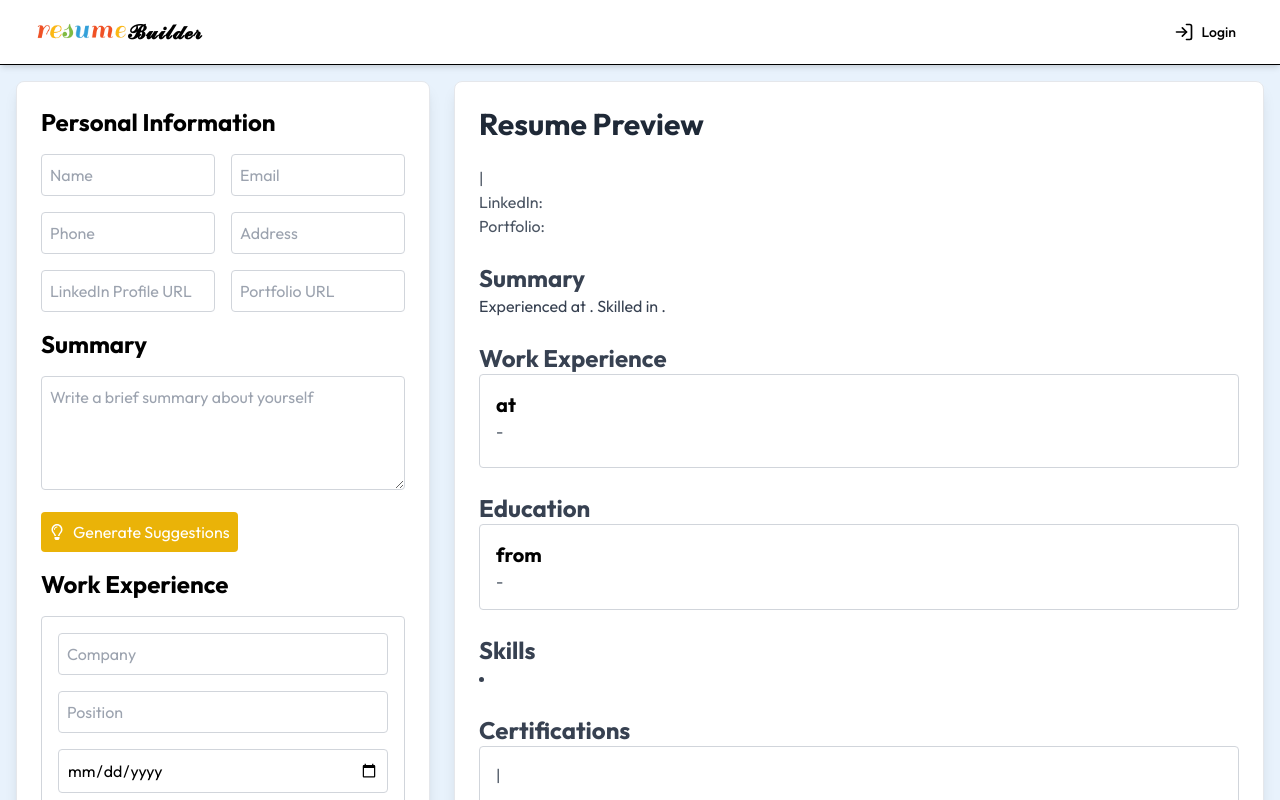
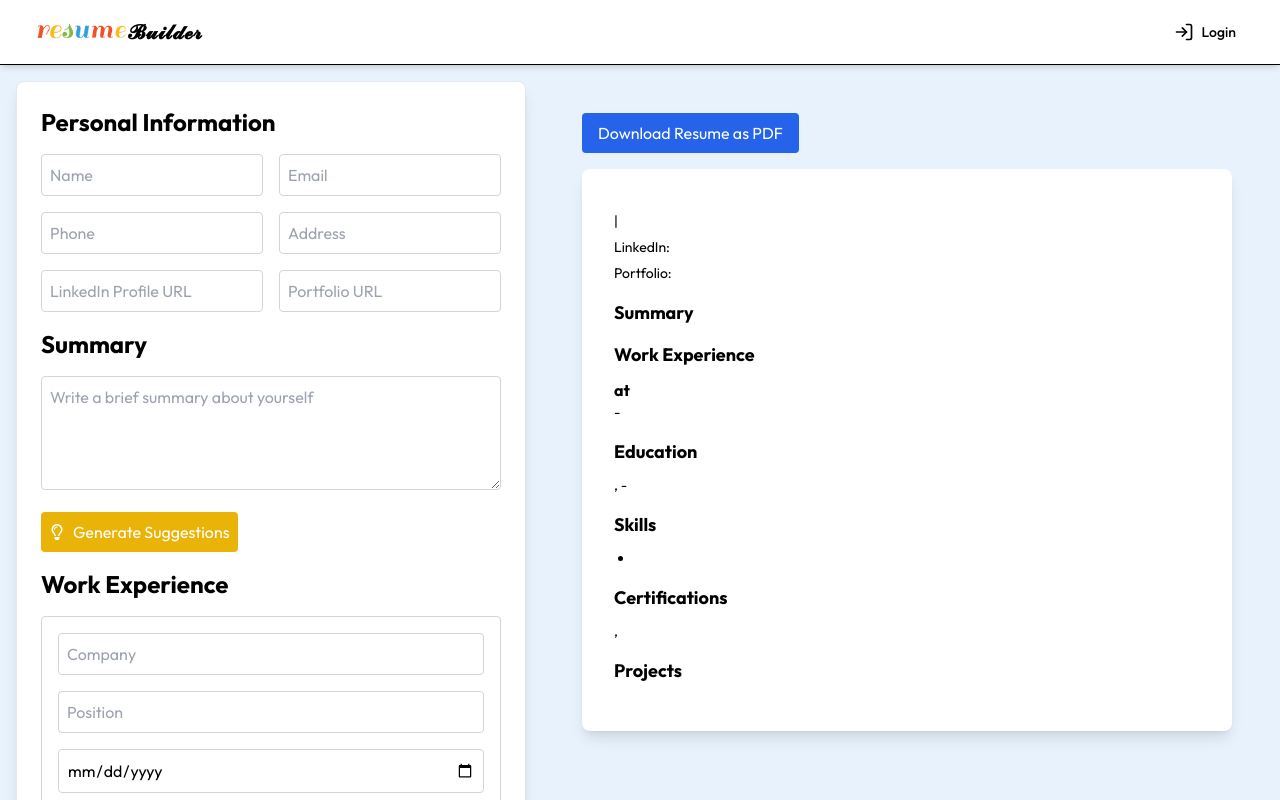
Before and after one commit to Mohammmedrafique/ai-resume-builder, a React (Vite) app in the folder client/: page /home in a window 1280 px wide. Shown: the top 800 px of the page. Built offline with nearby package versions, Linux system fonts and the light colour scheme.

Commit message:
first issue

```diff
--- a/client/package.json
+++ b/client/package.json
@@ -11,13 +11,13 @@
   },
   "dependencies": {
     "axios": "^1.7.2",
-    "core-js": "^3.37.1",
     "dotenv": "^16.4.5",
     "html2canvas": "^1.4.1",
     "jspdf": "^2.5.1",
     "lucide-react": "^0.411.0",
     "react": "^18.3.1",
     "react-dom": "^18.3.1",
+    "react-hook-form": "^7.52.1",
     "react-icons": "^5.2.1",
     "react-router-dom": "^6.25.1",
     "react-toastify": "^10.0.5"
--- a/client/src/pages/ResumeDetail.jsx
+++ b/client/src/pages/ResumeDetail.jsx
@@ -1,20 +1,177 @@
-const ResumeDetail = ({ resume, onClose }) => {
+// const ResumeDetail = ({ resume, onClose }) => {
+//   // Function to generate a summary from work experience
+//   const generateSummary = (workExperience) => {
+//     const latestJob = workExperience[0];
+//     return `Experienced ${latestJob.position} with a background in ${
+//       latestJob.company
+//     }. Skilled in ${resume.skills.join(", ")}.`;
+//   };
+
+//   return (
+//     <div className="bg-white p-6 rounded-lg shadow-lg border border-gray-200">
+//       <button
+//         onClick={onClose}
+//         className="px-4 py-2 bg-gray-600 text-white font-semibold rounded-lg shadow-md hover:bg-gray-700 transition duration-300 mb-4"
+//       >
+//         Back
+//       </button>
+//       <header className="border-b border-gray-300 pb-4 mb-6">
+//         <h1 className="text-3xl font-bold text-gray-900">
+//           {resume.personalInfo?.name || "Name Not Available"}
+//         </h1>
+//         <p className="text-gray-600">
+//           {resume.personalInfo?.email || "Email Not Available"} |{" "}
+//           {resume.personalInfo?.phone || "Phone Not Available"}
+//         </p>
+//         <p className="text-gray-600">
+//           {resume.personalInfo?.address || "Location Not Available"} |
+//           <a
+//             href={resume.personalInfo?.linkedin || "#"}
+//             className="text-blue-500 hover:underline"
+//           >
+//             {resume.personalInfo?.linkedin || "LinkedIn Not Available"}
+//           </a>
+//         </p>
+//       </header>
+
+//       {/* Summary */}
+//       <section className="mb-8">
+//         <h2 className="text-2xl font-semibold text-gray-800 border-b border-gray-300 pb-2">
+//           Summary
+//         </h2>
+//         <p className="text-gray-700">
+//           {generateSummary(resume.workExperience)}
+//         </p>
+//       </section>
+
+//       {/* Work Experience */}
+//       <section className="mb-8">
+//         <h2 className="text-2xl font-semibold text-gray-800 border-b border-gray-300 pb-2">
+//           Work Experience
+//         </h2>
+//         {resume.workExperience?.map((exp, idx) => (
+//           <div key={idx} className="mb-6">
+//             <h3 className="text-xl font-semibold text-gray-800">
+//               {exp.position || "Position Not Available"}
+//             </h3>
+//             <p className="text-gray-600">
+//               {exp.company || "Company Not Available"} |{" "}
+//               {new Date(exp.startDate).toLocaleDateString()} -{" "}
+//               {new Date(exp.endDate).toLocaleDateString()}
+//             </p>
+//             <p className="text-gray-700">
+//               {exp.description || "Description Not Available"}
+//             </p>
+//           </div>
+//         ))}
+//       </section>
+
+//       {/* Education */}
+//       <section className="mb-8">
+//         <h2 className="text-2xl font-semibold text-gray-800 border-b border-gray-300 pb-2">
+//           Education
+//         </h2>
+//         {resume.education?.map((edu, idx) => (
+//           <div key={idx} className="mb-6">
+//             <h3 className="text-xl font-semibold text-gray-800">
+//               {edu.institution || "Institution Not Available"}
+//             </h3>
+//             <p className="text-gray-600">
+//               {edu.degree || "Degree Not Available"} |{" "}
+//               {new Date(edu.startDate).toLocaleDateString()} -{" "}
+//               {new Date(edu.endDate).toLocaleDateString()}
+//             </p>
+//           </div>
+//         ))}
+//       </section>
+
+//       {/* Skills */}
+//       <section className="mb-8">
+//         <h2 className="text-2xl font-semibold text-gray-800 border-b border-gray-300 pb-2">
+//           Skills
+//         </h2>
+//         <p className="text-gray-700">{(resume.skills || []).join(", ")}</p>
+//       </section>
+
+//       {/* Certifications */}
+//       <section className="mb-8">
+//         <h2 className="text-2xl font-semibold text-gray-800 border-b border-gray-300 pb-2">
+//           Certifications
+//         </h2>
+//         <ul className="list-disc list-inside text-gray-700">
+//           {(resume.certifications || []).map((cert, idx) => (
+//             <li key={idx}>{cert.name || "Certification Not Available"}</li>
+//           ))}
+//         </ul>
+//       </section>
+
+//       {/* Projects */}
+//       <section className="mb-8">
+//         <h2 className="text-2xl font-semibold text-gray-800 border-b border-gray-300 pb-2">
+//           Projects
+//         </h2>
+//         {resume.projects?.map((proj, idx) => (
+//           <div key={idx} className="mb-6">
+//             <h3 className="text-xl font-semibold text-gray-800">
+//               {proj.name || "Project Not Available"}
+//             </h3>
+//             <p className="text-gray-600">{proj.date || "Date Not Available"}</p>
+//           </div>
+//         ))}
+//       </section>
+//     </div>
+//   );
+// };
+
+// export default ResumeDetail;
+import React, { useRef } from 'react';
+import { jsPDF } from 'jspdf';
+
+const ResumeDetail = ({ resume = {}, onClose }) => {
+  const resumeRef = useRef(null);
+
+  const generatePDF = () => {
+    const doc = new jsPDF({
+      unit: 'px',
+      format: 'a4',
+      putOnlyUsedFonts: true
+    });
+
+    doc.html(resumeRef.current, {
+      callback: function (doc) {
+        doc.save('resume.pdf');
+      },
+      x: 15,
+      y: 15,
+      width: doc.internal.pageSize.getWidth(),
+      windowWidth: 750
+    });
+  };
+
   // Function to generate a summary from work experience
   const generateSummary = (workExperience) => {
+    if (!workExperience || workExperience.length === 0) return "No work experience available.";
     const latestJob = workExperience[0];
-    return `Experienced ${latestJob.position} with a background in ${
-      latestJob.company
-    }. Skilled in ${resume.skills.join(", ")}.`;
+    return `Experienced ${latestJob.position} with a background in ${latestJob.company}. Skilled in ${resume.skills?.join(", ") || "various skills"}.`;
   };
 
   return (
     <div className="bg-white p-6 rounded-lg shadow-lg border border-gray-200">
+      <div className="flex justify-between mb-4">
         <button
           onClick={onClose}
-        className="px-4 py-2 bg-gray-600 text-white font-semibold rounded-lg shadow-md hover:bg-gray-700 transition duration-300 mb-4"
+          className="px-4 py-2 bg-gray-600 text-white font-semibold rounded-lg shadow-md hover:bg-gray-700 transition duration-300"
         >
           Back
         </button>
+        <button
+          onClick={generatePDF}
+          className="px-4 py-2 bg-blue-600 text-white font-semibold rounded-lg shadow-md hover:bg-blue-700 transition duration-300"
+        >
+          Download as PDF
+        </button>
+      </div>
+      <div ref={resumeRef}>
         <header className="border-b border-gray-300 pb-4 mb-6">
           <h1 className="text-3xl font-bold text-gray-900">
             {resume.personalInfo?.name || "Name Not Available"}
@@ -24,7 +181,7 @@ const ResumeDetail = ({ resume, onClose }) => {
             {resume.personalInfo?.phone || "Phone Not Available"}
           </p>
           <p className="text-gray-600">
-          {resume.personalInfo?.address || "Location Not Available"} |
+            {resume.personalInfo?.address || "Location Not Available"} |{" "}
             <a
               href={resume.personalInfo?.linkedin || "#"}
               className="text-blue-500 hover:underline"
@@ -49,7 +206,8 @@ const ResumeDetail = ({ resume, onClose }) => {
           <h2 className="text-2xl font-semibold text-gray-800 border-b border-gray-300 pb-2">
             Work Experience
           </h2>
-        {resume.workExperience?.map((exp, idx) => (
+          {resume.workExperience?.length > 0 ? (
+            resume.workExperience.map((exp, idx) => (
               <div key={idx} className="mb-6">
                 <h3 className="text-xl font-semibold text-gray-800">
                   {exp.position || "Position Not Available"}
@@ -63,7 +221,10 @@ const ResumeDetail = ({ resume, onClose }) => {
                   {exp.description || "Description Not Available"}
                 </p>
               </div>
-        ))}
+            ))
+          ) : (
+            <p className="text-gray-700">No work experience available.</p>
+          )}
         </section>
 
         {/* Education */}
@@ -71,7 +232,8 @@ const ResumeDetail = ({ resume, onClose }) => {
           <h2 className="text-2xl font-semibold text-gray-800 border-b border-gray-300 pb-2">
             Education
           </h2>
-        {resume.education?.map((edu, idx) => (
+          {resume.education?.length > 0 ? (
+            resume.education.map((edu, idx) => (
               <div key={idx} className="mb-6">
                 <h3 className="text-xl font-semibold text-gray-800">
                   {edu.institution || "Institution Not Available"}
@@ -82,7 +244,10 @@ const ResumeDetail = ({ resume, onClose }) => {
                   {new Date(edu.endDate).toLocaleDateString()}
                 </p>
               </div>
-        ))}
+            ))
+          ) : (
+            <p className="text-gray-700">No education available.</p>
+          )}
         </section>
 
         {/* Skills */}
@@ -90,7 +255,7 @@ const ResumeDetail = ({ resume, onClose }) => {
           <h2 className="text-2xl font-semibold text-gray-800 border-b border-gray-300 pb-2">
             Skills
           </h2>
-        <p className="text-gray-700">{(resume.skills || []).join(", ")}</p>
+          <p className="text-gray-700">{(resume.skills || []).join(", ") || "No skills available."}</p>
         </section>
 
         {/* Certifications */}
@@ -98,11 +263,15 @@ const ResumeDetail = ({ resume, onClose }) => {
           <h2 className="text-2xl font-semibold text-gray-800 border-b border-gray-300 pb-2">
             Certifications
           </h2>
+          {resume.certifications?.length > 0 ? (
             <ul className="list-disc list-inside text-gray-700">
-          {(resume.certifications || []).map((cert, idx) => (
+              {resume.certifications.map((cert, idx) => (
                 <li key={idx}>{cert.name || "Certification Not Available"}</li>
               ))}
             </ul>
+          ) : (
+            <p className="text-gray-700">No certifications available.</p>
+          )}
         </section>
 
         {/* Projects */}
@@ -110,15 +279,20 @@ const ResumeDetail = ({ resume, onClose }) => {
           <h2 className="text-2xl font-semibold text-gray-800 border-b border-gray-300 pb-2">
             Projects
           </h2>
-        {resume.projects?.map((proj, idx) => (
+          {resume.projects?.length > 0 ? (
+            resume.projects.map((proj, idx) => (
               <div key={idx} className="mb-6">
                 <h3 className="text-xl font-semibold text-gray-800">
                   {proj.name || "Project Not Available"}
                 </h3>
                 <p className="text-gray-600">{proj.date || "Date Not Available"}</p>
               </div>
-        ))}
+            ))
+          ) : (
+            <p className="text-gray-700">No projects available.</p>
+          )}
         </section>
+      </div>
     </div>
   );
 };
--- a/client/src/pages/ResumePreview.jsx
+++ b/client/src/pages/ResumePreview.jsx
@@ -1,152 +1,173 @@
-const ResumePreview = ({ resume }) => {
-  // Function to generate a summary from work experience
-  const generateSummary = (workExperience) => {
-    if (workExperience.length === 0) return "No work experience provided.";
+import { useRef } from "react";
+import { jsPDF } from "jspdf";
 
-    const latestJob = workExperience[0];
-    return `Experienced ${latestJob.position} at ${
-      latestJob.company
-    }. Skilled in ${resume.skills.join(", ")}.`;
+const ResumeWithPDFDownload = ({ resume }) => {
+  const resumeRef = useRef(null);
+
+  const generatePDF = () => {
+    const doc = new jsPDF();
+
+    doc.html(resumeRef.current, {
+      callback: function (doc) {
+        doc.save("resume.pdf");
+      },
+      x: 15,
+      y: 15,
+      width: 170,
+      windowWidth: 650,
+    });
   };
 
   return (
-    <div className="w-full max-w-full p-6 bg-white rounded-lg shadow-lg border border-gray-200">
-      <h2 className="text-3xl font-bold mb-6 text-gray-800">Resume Preview</h2>
+    <div className="max-w-4xl mx-auto p-8">
+      <button
+        onClick={generatePDF}
+        className="mb-4 px-4 py-2 bg-blue-600 text-white rounded hover:bg-blue-700 transition duration-300"
+      >
+        Download Resume as PDF
+      </button>
 
-      {/* Personal Information */}
-      <div className="mb-6">
-        <h3 className="text-2xl font-semibold text-gray-700">
+      <div
+        ref={resumeRef}
+        className="bg-white p-8 shadow-lg rounded-lg"
+        style={{ width: "650px" }}
+      >
+        <h1
+          style={{ fontSize: "24px", fontWeight: "bold", marginBottom: "10px" }}
+        >
           {resume.personalInfo.name}
-        </h3>
-        <p className="text-gray-600">
+        </h1>
+        <p style={{ fontSize: "14px", marginBottom: "5px" }}>
           {resume.personalInfo.email} | {resume.personalInfo.phone}
         </p>
-        <p className="text-gray-600">{resume.personalInfo.address}</p>
-        <p className="text-gray-600">
-          LinkedIn:{" "}
-          <a href={resume.personalInfo.linkedin} className="text-blue-600">
-            {resume.personalInfo.linkedin}
-          </a>
+        <p style={{ fontSize: "14px", marginBottom: "5px" }}>
+          {resume.personalInfo.address}
         </p>
-        <p className="text-gray-600">
-          Portfolio:{" "}
-          <a href={resume.personalInfo.portfolio} className="text-blue-600">
-            {resume.personalInfo.portfolio}
-          </a>
+        <p style={{ fontSize: "14px", marginBottom: "5px" }}>
+          LinkedIn: {resume.personalInfo.linkedin}
         </p>
-      </div>
+        <p style={{ fontSize: "14px", marginBottom: "15px" }}>
+          Portfolio: {resume.personalInfo.portfolio}
+        </p>
 
-      {/* Summary */}
-      <div className="mb-6">
-        <h3 className="text-2xl font-semibold text-gray-700">Summary</h3>
-        <p className="text-gray-700">
-          {resume.summary || generateSummary(resume.workExperience)}
+        <h2
+          style={{
+            fontSize: "18px",
+            fontWeight: "bold",
+            marginTop: "15px",
+            marginBottom: "10px",
+          }}
+        >
+          Summary
+        </h2>
+        <p style={{ fontSize: "14px", marginBottom: "15px" }}>
+          {resume.summary}
         </p>
-      </div>
 
-      {/* Work Experience */}
-      <div className="mb-6">
-        <h3 className="text-2xl font-semibold text-gray-700">
+        <h2
+          style={{
+            fontSize: "18px",
+            fontWeight: "bold",
+            marginTop: "15px",
+            marginBottom: "10px",
+          }}
+        >
           Work Experience
-        </h3>
-        {resume.workExperience.length === 0 ? (
-          <p className="text-gray-600">No work experience provided.</p>
-        ) : (
-          resume.workExperience.map((exp, index) => (
-            <div
-              key={index}
-              className="mb-4 p-4 border border-gray-300 rounded"
-            >
-              <h4 className="text-xl font-semibold">
-                {exp.position} at {exp.company}
-              </h4>
-              <p className="text-gray-600">
-                {exp.startDate} - {exp.endDate}
-              </p>
-              <p className="text-gray-700 mt-2">{exp.description}</p>
-            </div>
-          ))
-        )}
-      </div>
+        </h2>
+        {resume.workExperience.map((exp, index) => (
+          <div key={index} style={{ marginBottom: "15px" }}>
+            <h3 style={{ fontSize: "16px", fontWeight: "bold" }}>
+              {exp.position} at {exp.company}
+            </h3>
+            <p style={{ fontSize: "14px" }}>
+              {exp.startDate} - {exp.endDate}
+            </p>
+            <p style={{ fontSize: "14px" }}>{exp.description}</p>
+          </div>
+        ))}
 
-      {/* Education */}
-      <div className="mb-6">
-        <h3 className="text-2xl font-semibold text-gray-700">Education</h3>
-        {resume.education.length === 0 ? (
-          <p className="text-gray-600">No education information provided.</p>
-        ) : (
-          resume.education.map((edu, index) => (
-            <div
-              key={index}
-              className="mb-4 p-4 border border-gray-300 rounded"
-            >
-              <h4 className="text-xl font-semibold">
-                {edu.degree} from {edu.institution}
-              </h4>
-              <p className="text-gray-600">
-                {edu.startDate} - {edu.endDate}
-              </p>
-            </div>
-          ))
-        )}
-      </div>
+        <h2
+          style={{
+            fontSize: "18px",
+            fontWeight: "bold",
+            marginTop: "15px",
+            marginBottom: "10px",
+          }}
+        >
+          Education
+        </h2>
+        {resume.education.map((edu, index) => (
+          <div key={index} style={{ marginBottom: "15px" }}>
+            <h3 style={{ fontSize: "16px", fontWeight: "bold" }}>
+              {edu.degree}
+            </h3>
+            <p style={{ fontSize: "14px" }}>
+              {edu.institution}, {edu.startDate} - {edu.endDate}
+            </p>
+          </div>
+        ))}
 
-      {/* Skills */}
-      <div className="mb-6">
-        <h3 className="text-2xl font-semibold text-gray-700">Skills</h3>
-        {resume.skills.length === 0 ? (
-          <p className="text-gray-600">No skills provided.</p>
-        ) : (
-          <ul className="list-disc list-inside">
-            {resume.skills.map((skill, index) => (
-              <li key={index} className="text-gray-700">
-                {skill}
-              </li>
-            ))}
-          </ul>
-        )}
-      </div>
+        <h2
+          style={{
+            fontSize: "18px",
+            fontWeight: "bold",
+            marginTop: "15px",
+            marginBottom: "10px",
+          }}
+        >
+          Skills
+        </h2>
+        <ul style={{ listStyleType: "disc", paddingLeft: "20px" }}>
+          {resume.skills.map((skill, index) => (
+            <li key={index} style={{ fontSize: "14px" }}>
+              {skill}
+            </li>
+          ))}
+        </ul>
 
-      {/* Certifications */}
-      <div className="mb-6">
-        <h3 className="text-2xl font-semibold text-gray-700">Certifications</h3>
-        {resume.certifications.length === 0 ? (
-          <p className="text-gray-600">No certifications provided.</p>
-        ) : (
-          resume.certifications.map((cert, index) => (
-            <div
-              key={index}
-              className="mb-4 p-4 border border-gray-300 rounded"
-            >
-              <h4 className="text-xl font-semibold">{cert.name}</h4>
-              <p className="text-gray-600">
-                {cert.organization} | {cert.date}
-              </p>
-            </div>
-          ))
-        )}
-      </div>
+        <h2
+          style={{
+            fontSize: "18px",
+            fontWeight: "bold",
+            marginTop: "15px",
+            marginBottom: "10px",
+          }}
+        >
+          Certifications
+        </h2>
+        {resume.certifications.map((cert, index) => (
+          <div key={index} style={{ marginBottom: "15px" }}>
+            <h3 style={{ fontSize: "16px", fontWeight: "bold" }}>
+              {cert.name}
+            </h3>
+            <p style={{ fontSize: "14px" }}>
+              {cert.organization}, {cert.date}
+            </p>
+          </div>
+        ))}
 
-      {/* Projects */}
-      <div className="mb-6">
-        <h3 className="text-2xl font-semibold text-gray-700">Projects</h3>
-        {resume.projects.length === 0 ? (
-          <p className="text-gray-600">No projects provided.</p>
-        ) : (
-          resume.projects.map((proj, index) => (
-            <div
-              key={index}
-              className="mb-4 p-4 border border-gray-300 rounded"
-            >
-              <h4 className="text-xl font-semibold">{proj.name}</h4>
-              <p className="text-gray-600">{proj.date}</p>
-              <p className="text-gray-700 mt-2">{proj.description}</p>
-            </div>
-          ))
-        )}
+        <h2
+          style={{
+            fontSize: "18px",
+            fontWeight: "bold",
+            marginTop: "15px",
+            marginBottom: "10px",
+          }}
+        >
+          Projects
+        </h2>
+        {resume.projects.map((project, index) => (
+          <div key={index} style={{ marginBottom: "15px" }}>
+            <h3 style={{ fontSize: "16px", fontWeight: "bold" }}>
+              {project.name}
+            </h3>
+            <p style={{ fontSize: "14px" }}>{project.date}</p>
+            <p style={{ fontSize: "14px" }}>{project.description}</p>
+          </div>
+        ))}
       </div>
     </div>
   );
 };
 
-export default ResumePreview;
+export default ResumeWithPDFDownload;
```
Also changed, not shown: client/src/pages/ResumeForm.jsx (+4 -4 lines), 1 other file (tests, documents, lock files or other folders). Lines whose indentation alone changed are shown as unchanged.
